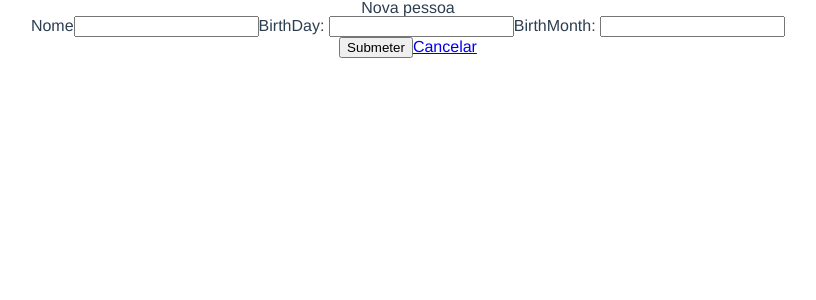
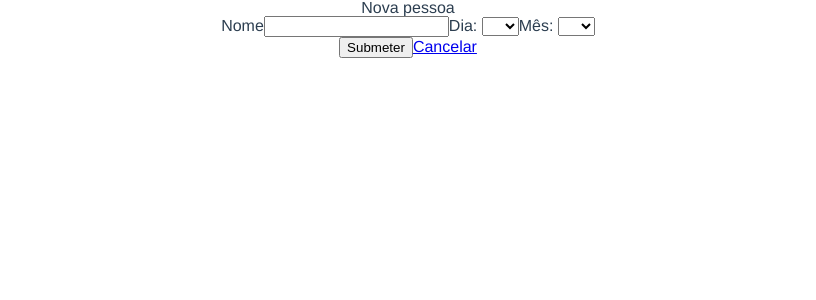
Before and after one commit to caiadas25/birthdayApp, a Vue app: page /#/addPerson in a window 1280 px wide. Shown: the top 300 px of the page, without its empty margins (232-1048 px from the left). Built offline with nearby package versions, Linux system fonts and the light colour scheme.

Commit message:
adding month names

```diff
--- a/src/components/addPerson.vue
+++ b/src/components/addPerson.vue
@@ -3,13 +3,23 @@
     <h3>Nova pessoa</h3>
     <div class="form-wrapper">
       <form @submit.prevent="addPerson" class="form">
+
         <label>Nome</label>
         <input type="text" v-model="newPerson.name">
 
-        <label>BirthDay: </label>
-        <input type="text" v-model="newPerson.birthDay" required>
-        <label>BirthMonth: </label>
-        <input type="text" v-model="newPerson.birthMonth" required>
+        <label>Dia: </label>
+        <select v-model="newPerson.birthDay">
+          <option v-for="birthDay in birthDays" :key="birthDay">
+            {{ birthDay }}
+          </option>
+        </select>
+
+        <label>Mês: </label>
+        <select v-model="newPerson.birthMonth">
+          <option v-for="birthMonth in birthMonths" :key="birthMonth">
+            {{ birthMonth }}
+          </option>
+        </select>
 
         <div class="action-buttons">
           <button type="submit" class="submit-btn">Submeter</button>
@@ -26,6 +36,24 @@ export default {
 
   name: 'addPerson',
   methods: {
+    generateDays(numberOfDays){
+      return [...Array(numberOfDays + 1 ).keys()]
+    },
+    generateMonths(numberOfMonths){
+      return  ([...Array(numberOfMonths).keys()]).map(function(num) {
+          return moment().month(num).format("MMMM")
+      })
+    },
+    parseToNumbers(monthNames){
+      return monthNames.map(function(num) {
+          return moment().month(num).format("M");
+      })
+    },
+    generateObject(numbers, names){
+      let arrayOfObjs = [];
+      // gerar array de objetos cujas keys são os nomes e os valores os números; mandar para o firebase as valores e exibir as keys
+
+    },
     addPerson () {
       db.collection('people').add({
         name: this.newPerson.name,
@@ -35,8 +63,10 @@ export default {
       .then(this.$router.push('/'))
     },
   },
-data () {
+  data () {
     return {
+      birthDays: this.generateDays(31),
+      birthMonths: this.generateDays(12),
       newPerson: {
           name: '',
           birthDay: '',
@@ -44,7 +74,8 @@ data () {
       }
     }
   },
-
+  created() {
+  }
 }
 
 
--- a/src/components/person.vue
+++ b/src/components/person.vue
@@ -54,7 +54,6 @@ export default {
         if (isPropertyEmpty(firebaseData[i].converted) && !(allDates(firebaseData[i].birthdaysInMiliseconds).getTime() === getCurrentDayInDateFormat().getTime())){
            firebaseData[i].converted = 9999999999999999
         }
-        console.log((allDates(firebaseData[i].birthdaysInMiliseconds)).getTime() === getCurrentDayInDateFormat().getTime())
       }
       let sortedObjects = firebaseData.sort((a, b) => (a.converted > b.converted) ? 1 : -1)
       console.log(firebaseData)
```
